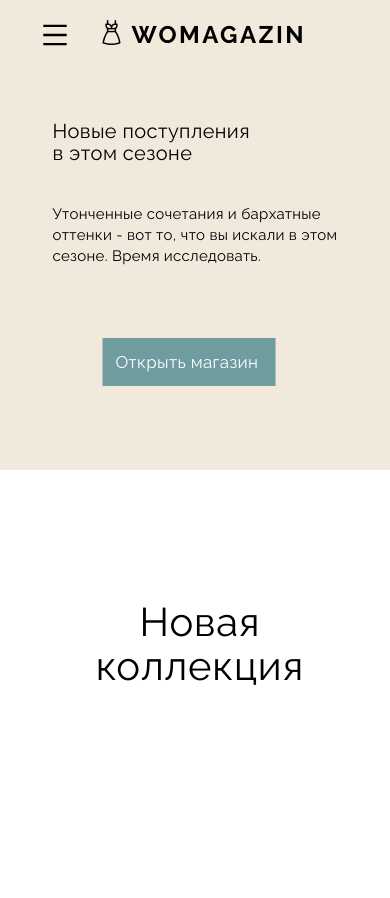
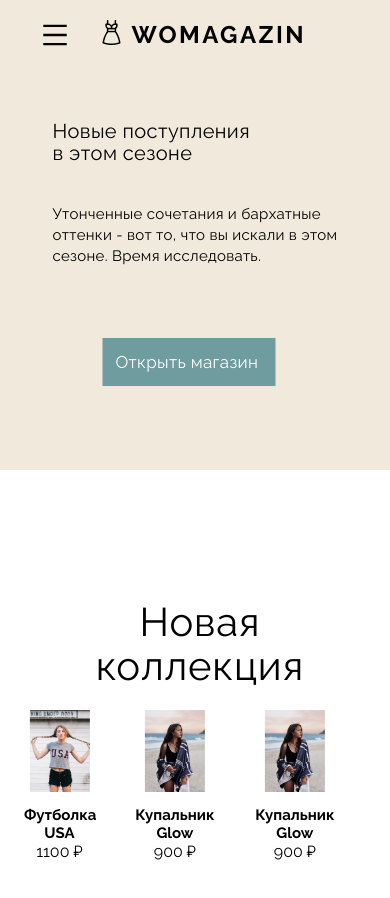
Before and after one commit to veellimir/React_Portfolio, a React (Create React App) app: page / in a window 390 px wide. Shown: the top 898 px of the page. Before the commit the page ends 844 px from the top, so only its background shows below. Built offline with nearby package versions, Linux system fonts and the light colour scheme.

Commit message:
Add files via upload

```diff
--- a/src/App.js
+++ b/src/App.js
@@ -2,15 +2,46 @@ import React from "react"
 import Header from "./components/Header"
 import Footer from "./components/Footer"
 import Content from "./components/Content"
+import Items from "./components/Items"
 
 
 
 class App extends React.Component {
+  // товары
+  constructor(props) {
+    super(props)
+    this.state = {
+      items: [
+        {
+          id: 1,
+          title: 'Футболка USA',
+          img: 'shirt_usa.png',
+          category: 't-shirt',
+          price: '1100 ₽',
+        },
+        {
+          id: 2,
+          title: 'Купальник Glow',
+          img: 'swim.png',
+          category: 'swimsuit',
+          price: '900 ₽',
+        },
+        {
+          id: 2,
+          title: 'Купальник Glow',
+          img: 'swim.png',
+          category: 'swimsuit',
+          price: '900 ₽',
+        },
+      ]
+    }
+  }
   render () {
   return (
     <div className="wrapper">
       <Header />
       <Content />
+      <Items items={this.state.items} />
       {/* <Footer /> */}
 
     </div>
--- /dev/null
+++ b/src/components/Item.js
@@ -0,0 +1,15 @@
+import React, { Component } from 'react'
+
+export class Item extends Component {
+  render() {
+    return (
+      <div className='item'>
+        <img src={'./img/' + this.props.item.img} />
+        <h2>{this.props.item.title}</h2>
+        <p>{this.props.item.price}</p>
+      </div>
+    )
+  }
+}
+
+export default Item
--- /dev/null
+++ b/src/components/Items.js
@@ -0,0 +1,17 @@
+import React, { Component } from 'react'
+import Item from './Item'
+
+export class Items extends Component {
+  render() {
+    return (
+      <main>
+        {this.props.items.map(el => (
+            <Item key={el.id} item={el}/>
+        ))}
+        <img src='../img/Vector 2.png'id='vect_next_img'/>
+      </main>
+    )
+  }
+}
+
+export default Items
--- a/src/index.css
+++ b/src/index.css
@@ -165,7 +165,40 @@ body {
   letter-spacing: 0.02em;
   color: #000000;
 }
-
+/* ТОВАРЫ  */
+main {
+  display: flex;
+  flex-wrap: nowrap;
+  justify-content: space-around;
+  position: absolute;
+  top: 1050px;
+  left: 20%;
+  transform: translate(-10%);
+}
+.item {
+  margin-bottom: 50px;
+  text-align: center;
+  overflow: hidden;
+  padding: 10px 20px;
+}
+.item img {
+  width: 100%;
+  transition: transform 500ms ease;
+  padding-bottom: 10px;
+  cursor: pointer;
+}
+.item img:hover {
+  transform: scale(1.03);
+}
+#vect_next_img {
+  width: 31px;
+  height: 22px;
+  position: relative;
+  right: 0;
+  top: 230px;
+  filter: invert(95%);
+  cursor: pointer;
+}
 
 
 
--- a/src/media.css
+++ b/src/media.css
@@ -35,6 +35,10 @@
     }
     #new-collection_it {
         top: 850px;
+    }
+    main {
+        top: 950px;
+        left: 19%;
     }
 }
 @media(max-width: 1170px) {
@@ -89,6 +93,10 @@
     }
     #new-collection_it {
         top: 750px;
+    }
+    main {
+        top: 850px;
+        left: 19%;
     }
 }
 @media(max-width: 889px) {
@@ -149,6 +157,27 @@
         text-align: center;
         top: 600px;
     }
+      main {
+        top: 700px;
+        left: 19%;
+    }
+}
+@media(max-width: 652px) {
+    .item img {
+        width: 100px;
+    }
+    .item h2 {
+        font-size: 15px;
+    }
+    #vect_next_img  {
+        display: none;
+    }
+}
+@media(max-width: 516px) {
+    main {
+        left: 10%;
+        transform: translate(-10%);
+    }
 }
 @media(max-width: 443px) {
     .content_left p {
@@ -168,6 +197,10 @@
     .content_left img {
         display: none;
     }
+    .item img{
+        width: 60px;
+        padding-left: 0;
+    }
 }
 /* миним экран */
 @media(max-width: 373px) {
@@ -183,4 +216,7 @@
     #new-collection_it {
        left: 110px;
     }
+    main {
+        left: 30px;
+    }
 }
```
